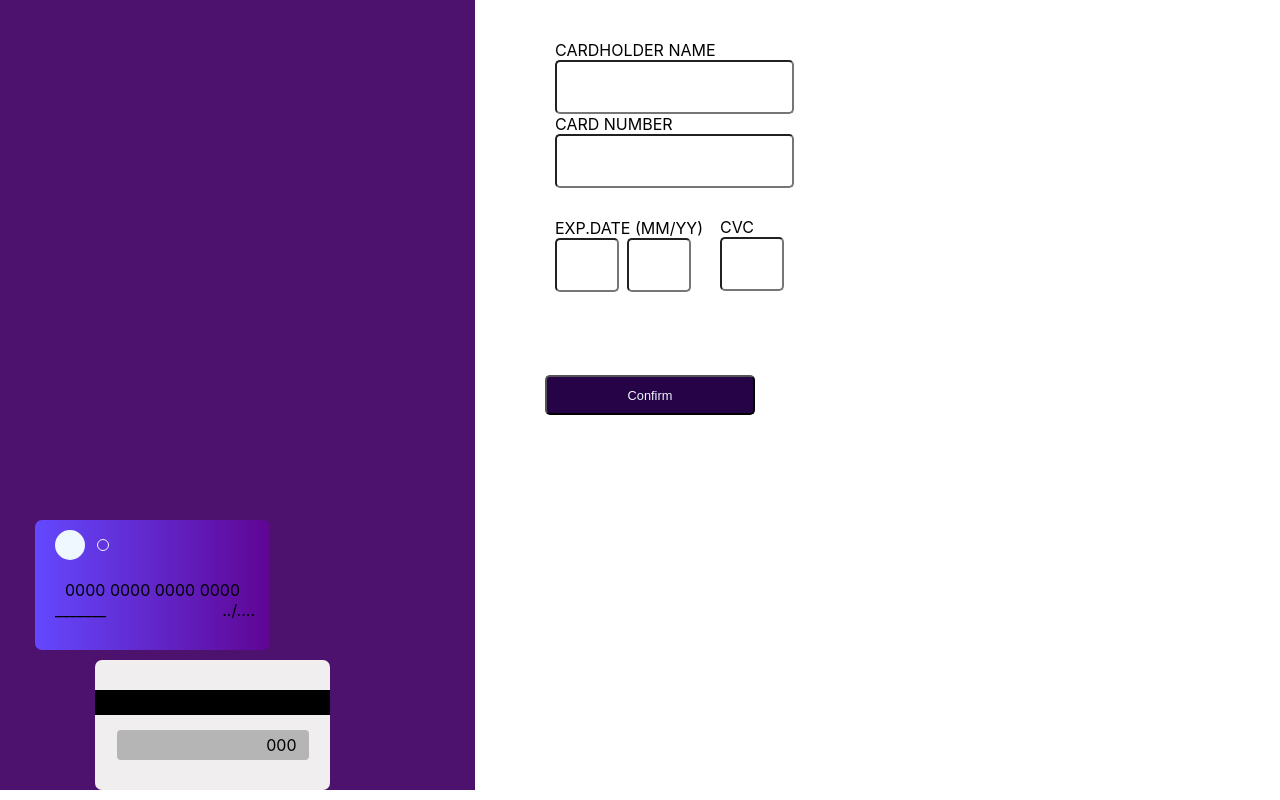
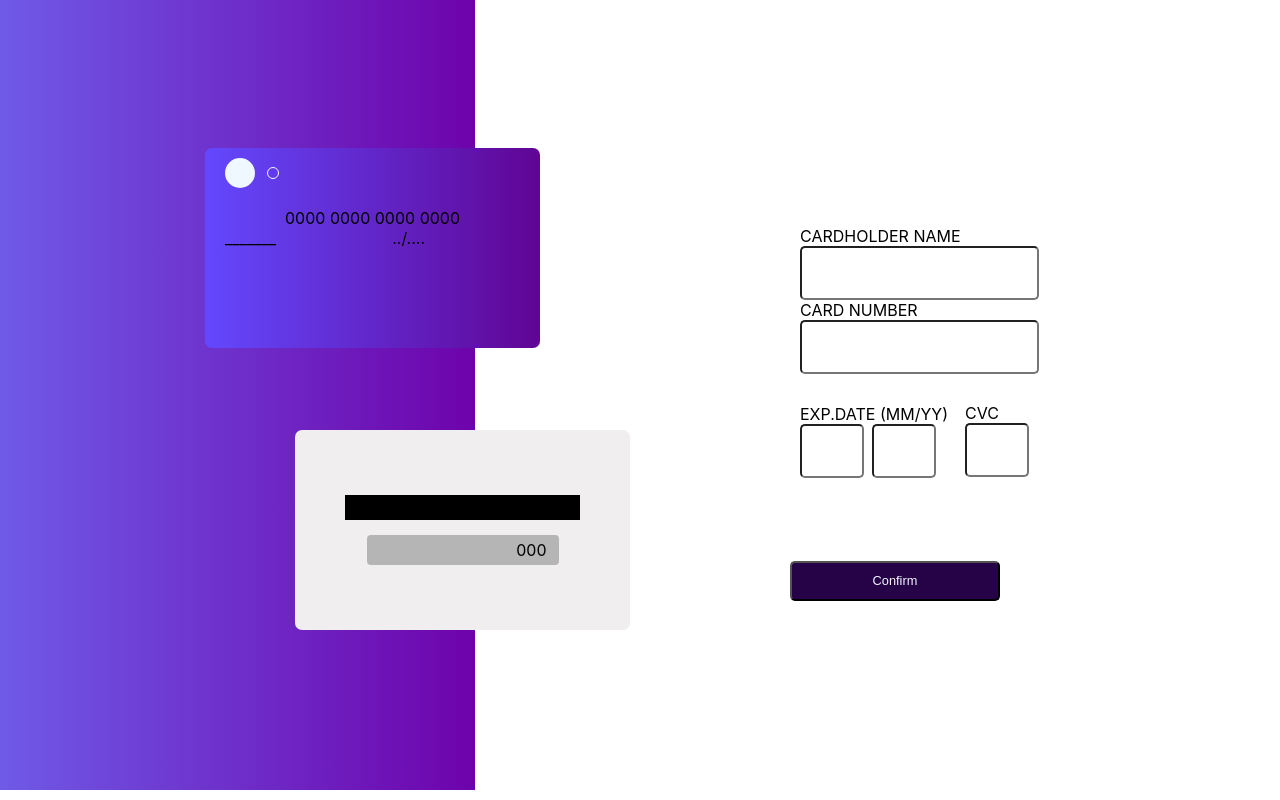
Before and after one commit to jyotirmoy-sinhababu/interactive-card, a React (Create React App) app: page / in a window 1280 px wide. Built offline with nearby package versions, Linux system fonts and the light colour scheme.

Commit message:
style added

```diff
--- a/src/component/cards/card.css
+++ b/src/component/cards/card.css
@@ -96,10 +96,9 @@
   .front-card-cnt {
     display: flex;
     flex-direction: column;
-    position: initial;
     width: 100%;
-    max-width: 235px;
-    min-height: 130px;
+    max-width: 335px;
+    min-height: 200px;
     border-radius: 7px;
     background-image: linear-gradient(
       to right,
@@ -111,11 +110,10 @@
 
   .card-back-cnt {
     display: flex;
-    position: initial;
     flex-direction: column;
-    max-width: 235px;
+    max-width: 335px;
     width: 100%;
-    min-height: 130px;
+    min-height: 200px;
     border-radius: 7px;
     background-color: rgb(240, 238, 238);
     justify-content: center;
--- a/src/component/formComp/formStyle.css
+++ b/src/component/formComp/formStyle.css
@@ -78,3 +78,19 @@
   font-size: 0.8rem;
   background-color: rgb(38, 2, 71);
 }
+
+@media screen and (min-width: 747px) {
+  .form-cnt {
+  }
+
+  .name,
+  .number {
+    max-width: 800px;
+    width: 100%;
+    height: 50px;
+    border-radius: 5px;
+    font-family: 'Oswald', sans-serif;
+    font-size: 1.2rem;
+    padding-left: 10px;
+  }
+}
--- a/src/component/mainCnt/container.css
+++ b/src/component/mainCnt/container.css
@@ -35,8 +35,30 @@
     width: 100%;
     max-width: 475px;
     height: 790px;
-    background-color: hsl(279, 71%, 25%);
+    background-image: linear-gradient(
+      to right,
+      hsl(249, 75%, 63%),
+      hsl(278, 97%, 34%)
+    );
     display: flex;
     flex-direction: column-reverse;
   }
+  .main-card-back-cnt {
+    padding-left: 295px;
+    padding-bottom: 360px;
+    padding-top: 2px;
+  }
+  .main-card-front-cnt {
+    padding-left: 205px;
+    padding-bottom: 280px;
+    padding-top: 1px;
+  }
+  .main-form-cnt {
+    width: 750px;
+    padding-top: 40px;
+    display: flex;
+    justify-content: center;
+    align-items: center;
+    max-width: 750px;
+  }
 }
```
